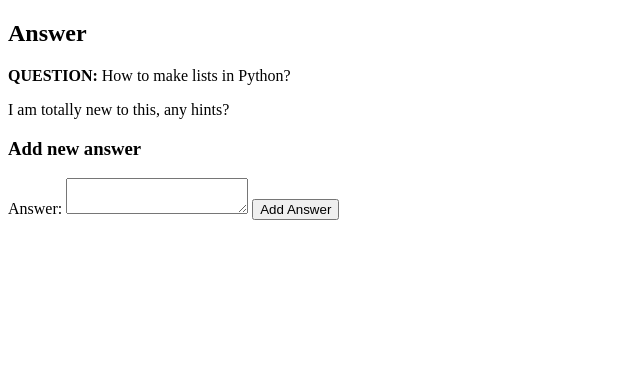
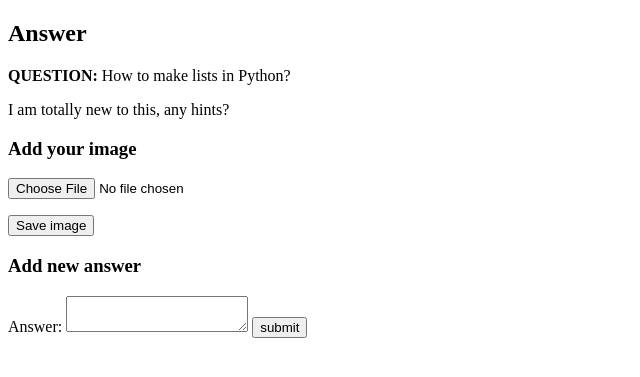
Before and after one commit to Pietrus914/Ask-mate-sprint-1, a Flask app: page /question/1/new_answer in a window 1280 px wide. Shown: the top 377 px of the page, without its empty margins (0-640 px from the left). Run offline with Flask 2, Linux system fonts and the light colour scheme; some libraries are stand-ins or nearby versions.

Commit message:
added image from file to server

```diff
--- a/server.py
+++ b/server.py
@@ -1,7 +1,9 @@
 from flask import Flask, render_template, url_for, redirect, request
 import data_handler, connection
+import os
 
 app = Flask(__name__)
+app.config['UPLOAD_PATH'] = 'images'
 
 
 @app.route("/list")
@@ -108,9 +110,17 @@
     return render_template("answer.html", question=question, answer=new_answer)
 
 
+@app.route("/question/<int:question_id>/new_answer/img", methods=["POST"])
+def add_img_to_answer(question_id):
+    uploaded_file = request.files['file']
+    if uploaded_file.filename != '':
+        uploaded_file.save(os.path.join(app.config['UPLOAD_PATH'], uploaded_file.filename))
+
+    return redirect(url_for("add_answer", question_id=question_id, uploaded_file=uploaded_file))
+
+
 @app.route("/question/<int:question_id>/new_answer/post", methods=["POST"])
 def add_answer_post(question_id):
-
     answers = connection.read_csv("sample_data/answer.csv")
 
     new_answer = dict(request.form)
@@ -123,6 +133,7 @@
     connection.write_csv("sample_data/answer.csv", answers)
 
     return redirect(url_for("display_question", question_id=question_id))
+
 
 
 @app.route("/question/<question_id>/new-answer", methods=["POST"])
--- a/templates/answer.html
+++ b/templates/answer.html
@@ -5,14 +5,23 @@
     <title>Add answer</title>
 </head>
 <body>
-    <form action="{{ url_for("add_answer_post", question_id=question['id']) }}" method="post">
+
     <h2>Answer</h2>
         <p><b>QUESTION:</b> {{ question.title }}</p>
         <p>{{ question.message }}</p>
+
+    <h3>Add your image</h3>
+        <form method="POST" action="{{ url_for("add_img_to_answer", question_id=question['id']) }}" enctype="multipart/form-data">
+            <p><input type="file" name="file" accept=".jpg,.png"></p>
+            <input type="submit" value="Save image">
+        </form>
+
     <h3>Add new answer</h3>
-        <label for="message">Answer:</label>
-        <textarea name="message" id="message">{{ answer["message"] }} </textarea>
-        <input type="submit" value="Add Answer">
+        <form action="{{ url_for("add_answer_post", question_id=question['id']) }}" method="post">
+            <label for="message">Answer:</label>
+            <textarea name="message" id="message">{{ answer["message"] }} </textarea>
+        <input type="submit" value="submit">
     </form>
+
 </body>
 </html>
```
Also changed, not shown: images/images1.jpg (added).
